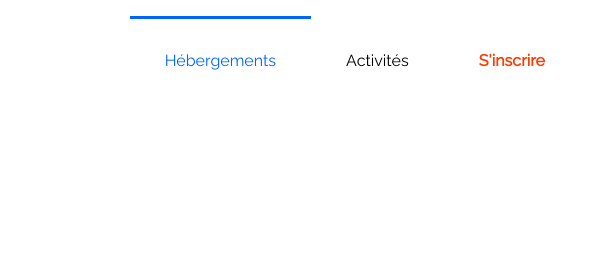
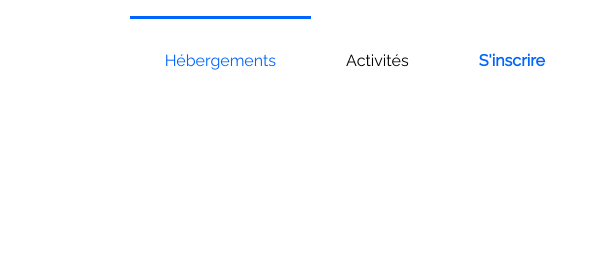
Before and after one commit to LENAGARD/LENAGARD_Projet2, a plain HTML site: page index.html in a window 1280 px wide. Shown: the top 266 px of the page, 665-1280 px from the left. Drawn offline with Linux system fonts and the light colour scheme.

```diff
--- a/style.css
+++ b/style.css
@@ -36,7 +36,7 @@
 
 .signup {
   grid-area: button;
-  color: #fc3b00;
+  color: #0065fc;
   font-weight: 600;
 }
 
```
